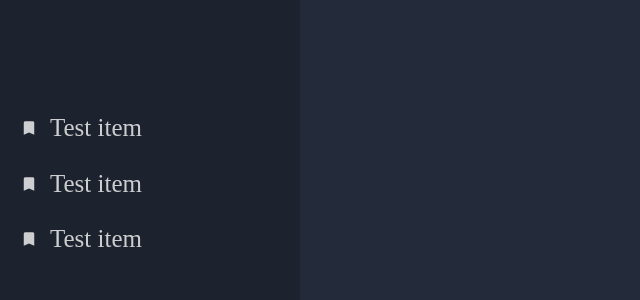
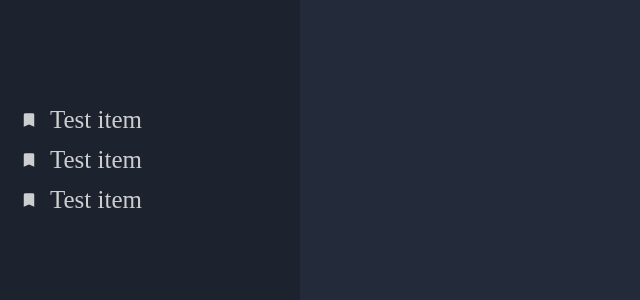
Before and after one commit to CatAcker/catcvangular, an Angular app: page / in a window 1280 px wide. Shown: the top 300 px of the page, without its empty margins (0-640 px from the left). Built offline with nearby package versions, Linux system fonts and the light colour scheme.

Commit message:
commit sidebar changes

```diff
--- a/angular.json
+++ b/angular.json
@@ -24,6 +24,7 @@
               "src/assets"
             ],
             "styles": [
+              "./node_modules/@angular/material/prebuilt-themes/indigo-pink.css",
               "./node_modules/bootstrap/dist/css/bootstrap.min.css",
               "src/styles.css"
             ],
@@ -35,10 +36,12 @@
           },
           "configurations": {
             "production": {
-                            "fileReplacements": [{
+              "fileReplacements": [
+                {
                   "replace": "src/environments/environment.ts",
                   "with": "src/environments/environment.prod.ts"
-                            }],
+                }
+              ],
               "optimization": true,
               "outputHashing": "all",
               "sourceMap": false,
@@ -47,7 +50,8 @@
               "extractLicenses": true,
               "vendorChunk": false,
               "buildOptimizer": true,
-                            "budgets": [{
+              "budgets": [
+                {
                   "type": "initial",
                   "maximumWarning": "2mb",
                   "maximumError": "5mb"
@@ -90,6 +94,7 @@
               "src/assets"
             ],
             "styles": [
+              "./node_modules/@angular/material/prebuilt-themes/indigo-pink.css",
               "src/styles.css"
             ],
             "scripts": []
--- a/package.json
+++ b/package.json
@@ -13,17 +13,22 @@
   "private": true,
   "dependencies": {
     "@angular/animations": "^10.0.14",
+    "@angular/cdk": "^10.2.0",
     "@angular/cli": "~10.0.8",
     "@angular/common": "~10.0.14",
     "@angular/compiler": "~10.0.14",
     "@angular/compiler-cli": "~10.0.14",
     "@angular/core": "~10.0.14",
+    "@angular/flex-layout": "^10.0.0-beta.32",
     "@angular/forms": "~10.0.14",
+    "@angular/material": "^10.2.0",
     "@angular/platform-browser": "~10.0.14",
     "@angular/platform-browser-dynamic": "~10.0.14",
     "@angular/router": "~10.0.14",
     "bootstrap": "^3.4.1",
     "express": "^4.17.1",
+    "highcharts": "^8.2.0",
+    "highcharts-angular": "^2.8.0",
     "jquery": "^3.5.1",
     "path": "^0.12.7",
     "popper.js": "^1.16.1",
--- a/src/app/me-page/me-page.component.ts
+++ b/src/app/me-page/me-page.component.ts
@@ -7,6 +7,7 @@
 })
 export class MePageComponent implements OnInit {
 
+
   constructor() { }
 
   ngOnInit(): void {
--- a/src/app/test-page/test-page.component.html
+++ b/src/app/test-page/test-page.component.html
@@ -1,6 +1,8 @@
 <div class="page-container">
     <div class="sidebar">
-
+        <div class="profile-card">
+            <img [src]="" alt="" class="img-responsive" style="max-height: 50px;">
+        </div>
         <div class="list-items">
             <a routerLink="/me" routerLinkActive="selected" class="changecolor list-item">
                 <i class="material-icons">
--- a/src/index.html
+++ b/src/index.html
@@ -9,9 +9,10 @@
     <link rel="icon" type="image/x-icon" href="favicon.ico">
     <link href="https://fonts.googleapis.com/css2?family=Montserrat&display=swap" rel="stylesheet">
     <link href="https://fonts.googleapis.com/icon?family=Material+Icons" rel="stylesheet">
+    <link href="https://fonts.googleapis.com/css?family=Roboto:300,400,500&display=swap" rel="stylesheet">
 </head>
 
-<body>
+<body class="mat-typography">
     <app-root></app-root>
 </body>
 
--- a/src/styles.css
+++ b/src/styles.css
@@ -23,3 +23,5 @@
 a {
     text-decoration: none;
 }
+html, body { height: 100%; }
+body { margin: 0; font-family: Roboto, "Helvetica Neue", sans-serif; }
```
Also changed, not shown: src/img/me.PNG (added), 1 other file (tests, documents, lock files or other folders). Lines whose indentation alone changed are shown as unchanged.
